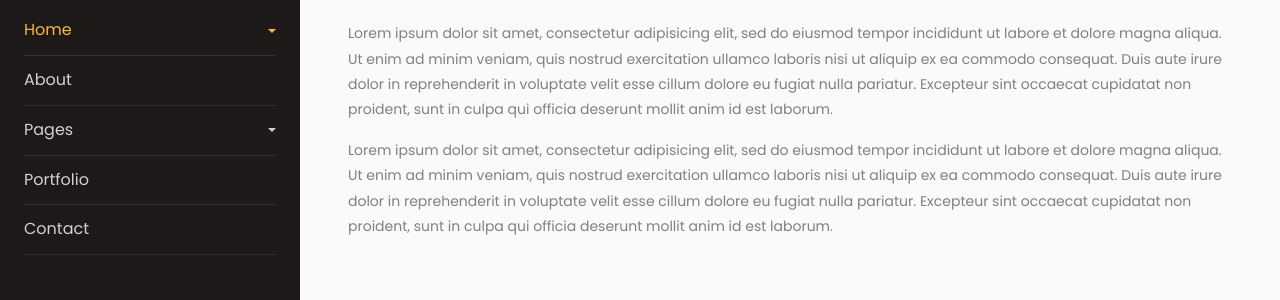
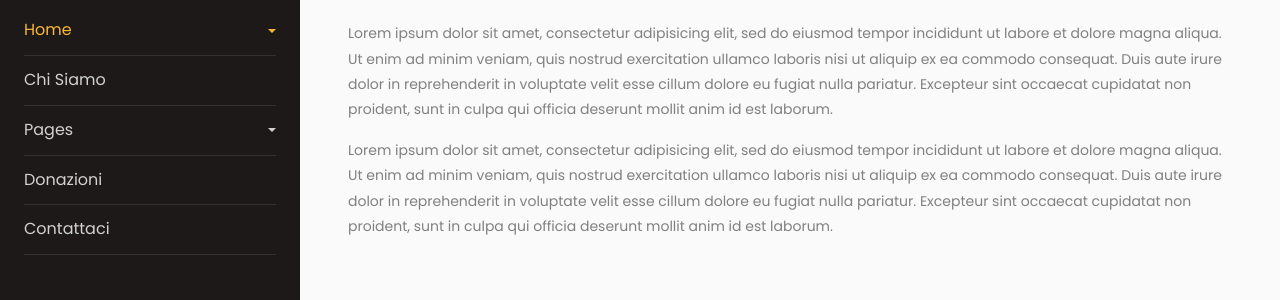
Before and after one commit to EhItaliaTeam/ehitaliateam.github.io, a plain HTML site: page index.html in a window 1280 px wide. Shown: the part 479-779 px from the top of the page. Drawn offline with Linux system fonts and the light colour scheme.

Commit message:
Update index.html

```diff
--- a/index.html
+++ b/index.html
@@ -37,7 +37,7 @@
 	            </ul>
 	          </li>
 	          <li>
-	              <a href="#">About</a>
+	              <a href="#">Chi Siamo</a>
 	          </li>
 	          <li>
               <a href="#pageSubmenu" data-toggle="collapse" aria-expanded="false" class="dropdown-toggle">Pages</a>
@@ -54,10 +54,10 @@
               </ul>
 	          </li>
 	          <li>
-              <a href="#">Portfolio</a>
+              <a href="#">Donazioni</a>
 	          </li>
 	          <li>
-              <a href="#">Contact</a>
+              <a href="#">Contattaci</a>
 	          </li>
 	        </ul>
 
```
